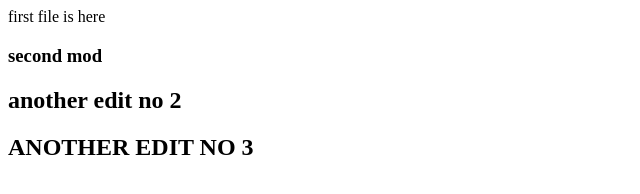
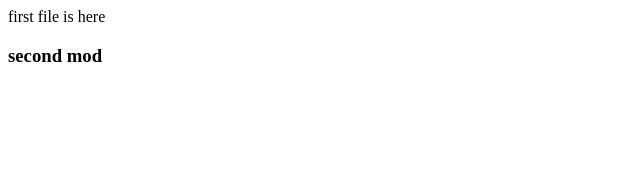
Before and after one commit to caroyl2320/repo3, a plain HTML site: page index.html in a window 1280 px wide. Shown: the whole page, without its empty margins (0-640 px from the left). Drawn offline with Linux system fonts and the light colour scheme.

Commit message:
Revert "comit all files"
This reverts commit e7f68f293f088c7dadeea2366d1e966f29f61539.

```diff
--- a/index.html
+++ b/index.html
@@ -1,4 +1,2 @@
 <h>first file is here </h2>
 <h3> second mod </h3>
-<h2> another edit no 2 </h2>
-<h2> ANOTHER EDIT NO 3 </h2>
```
